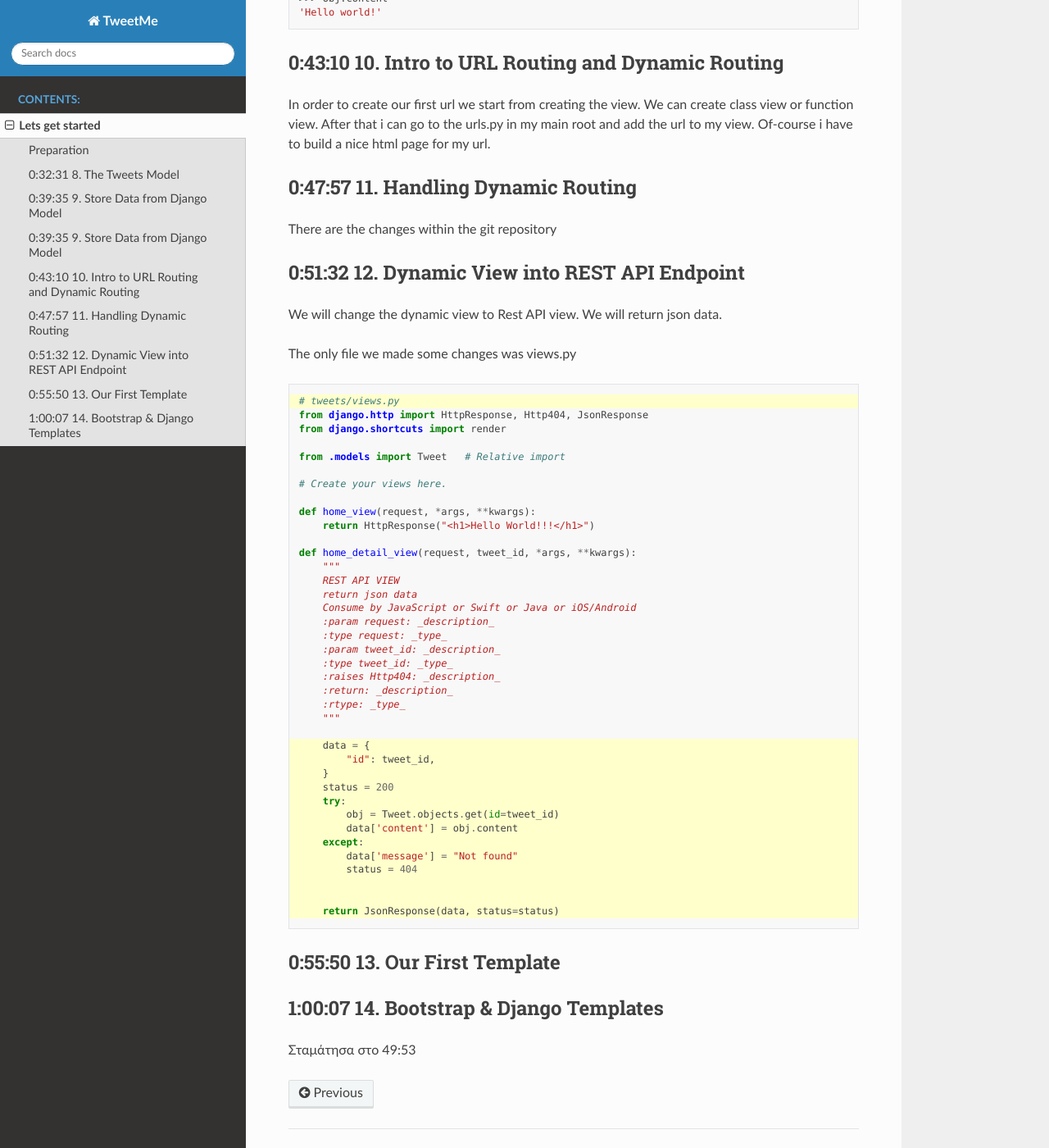
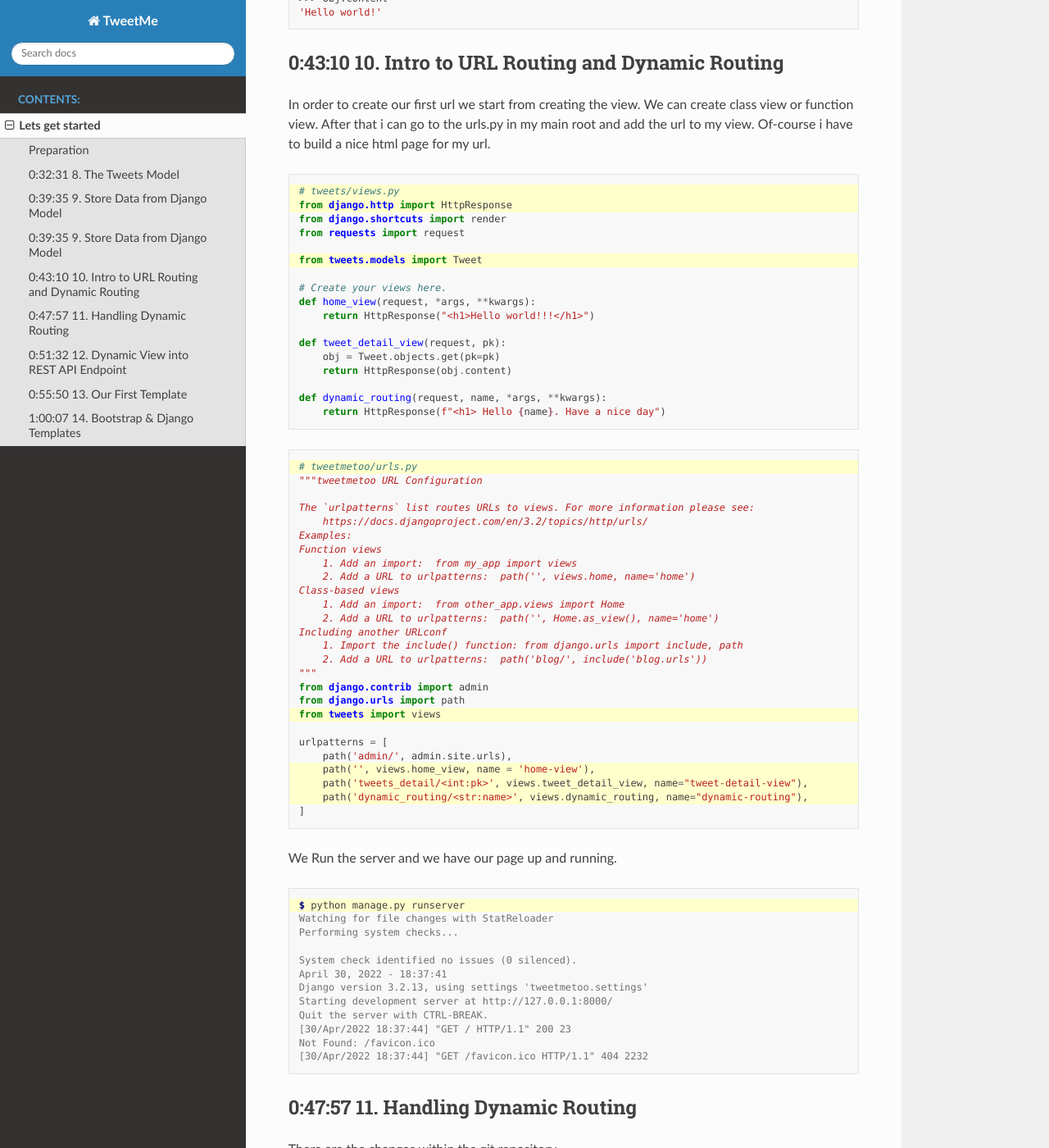
Before and after one commit to Otinanai1309/tweetmetoo, a Sphinx documentation site: the page built from docs/startproject.rst, in a window 1280 px wide and 1400 px high, scrolled down 5176 px. Shown: the whole window at 82% size. Built offline with Sphinx 7.4.7 and the Read the Docs theme 2.0.0, drawn with Linux system fonts in a browser that asks for light colours.

Commit message:
Intro to URL Routing and Dynamic Routing

```diff
--- a/docs/startproject.rst
+++ b/docs/startproject.rst
@@ -323,6 +323,80 @@ or function view.
 After that i can go to the urls.py in my main root and add the url to my view. Of-course
 i have to build a nice html page for my url.
 
+.. code-block:: python
+    :emphasize-lines: 1,2,6
+
+    # tweets/views.py
+    from django.http import HttpResponse
+    from django.shortcuts import render
+    from requests import request
+
+    from tweets.models import Tweet
+
+    # Create your views here.
+    def home_view(request, *args, **kwargs):
+        return HttpResponse("<h1>Hello world!!!</h1>")
+
+    def tweet_detail_view(request, pk):
+        obj = Tweet.objects.get(pk=pk)
+        return HttpResponse(obj.content)
+
+    def dynamic_routing(request, name, *args, **kwargs):
+        return HttpResponse(f"<h1> Hello {name}. Have a nice day")
+
+
+
+.. code-block:: python
+    :emphasize-lines: 1,19,23,24,25
+
+    # tweetmetoo/urls.py
+    """tweetmetoo URL Configuration
+
+    The `urlpatterns` list routes URLs to views. For more information please see:
+        https://docs.djangoproject.com/en/3.2/topics/http/urls/
+    Examples:
+    Function views
+        1. Add an import:  from my_app import views
+        2. Add a URL to urlpatterns:  path('', views.home, name='home')
+    Class-based views
+        1. Add an import:  from other_app.views import Home
+        2. Add a URL to urlpatterns:  path('', Home.as_view(), name='home')
+    Including another URLconf
+        1. Import the include() function: from django.urls import include, path
+        2. Add a URL to urlpatterns:  path('blog/', include('blog.urls'))
+    """
+    from django.contrib import admin
+    from django.urls import path
+    from tweets import views
+
+    urlpatterns = [
+        path('admin/', admin.site.urls),
+        path('', views.home_view, name = 'home-view'),
+        path('tweets_detail/<int:pk>', views.tweet_detail_view, name="tweet-detail-view"),
+        path('dynamic_routing/<str:name>', views.dynamic_routing, name="dynamic-routing"),
+    ]
+
+
+We Run the server and we have our page up and running.
+
+.. code-block:: console
+    :emphasize-lines: 1
+
+    $ python manage.py runserver
+    Watching for file changes with StatReloader
+    Performing system checks...
+
+    System check identified no issues (0 silenced).
+    April 30, 2022 - 18:37:41
+    Django version 3.2.13, using settings 'tweetmetoo.settings'
+    Starting development server at http://127.0.0.1:8000/
+    Quit the server with CTRL-BREAK.
+    [30/Apr/2022 18:37:44] "GET / HTTP/1.1" 200 23
+    Not Found: /favicon.ico
+    [30/Apr/2022 18:37:44] "GET /favicon.ico HTTP/1.1" 404 2232
+
+
+
 0:47:57 11. Handling Dynamic Routing
 ------------------------------------
 
```
Also changed, not shown: 8 other files.
